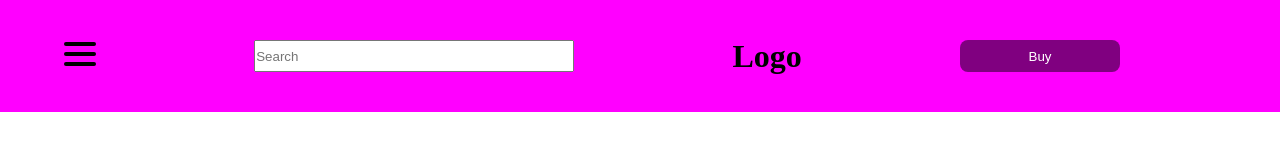
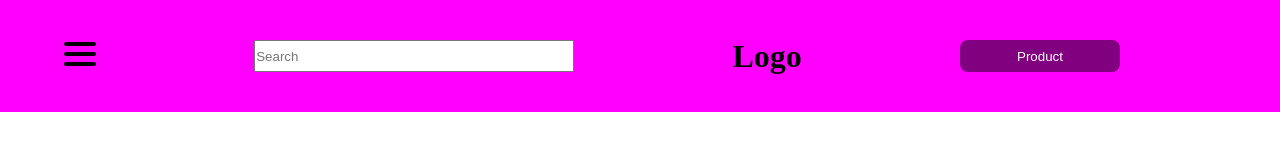
Before and after one commit to togbo/chall48ecom, a Next.js app in the folder resources/views/frontend/: page /home_page in a window 1280 px wide. Shown: the top 160 px of the page. Built offline with nearby package versions, Linux system fonts and the light colour scheme.

Commit message:
pop up shop

```diff
--- a/resources/views/frontend/package.json
+++ b/resources/views/frontend/package.json
@@ -17,6 +17,7 @@
     "bootstrap": "^5.2.3",
     "next": "13.1.6",
     "react": "18.2.0",
-    "react-dom": "18.2.0"
+    "react-dom": "18.2.0",
+    "reactjs-popup": "^2.0.5"
   }
 }
--- /dev/null
+++ b/resources/views/frontend/src/components/shopCard.js
@@ -0,0 +1,17 @@
+import React from 'react';
+import styles from "@/styles/home_page.module.css";
+
+export default function ShopCard({name}) {
+    return (
+        <div className={styles.shopcard}>
+            {/* <h2>--,--€</h2>
+            <div className={styles.shopItems}> */}
+                <p>{name}</p>
+                {/* <p>Price</p>
+                <span>+</span>
+                <span>-</span>
+                <span className={styles.image}></span>
+            </div> */}
+        </div>
+    );
+};
--- a/resources/views/frontend/src/components/testComponents.js
+++ /dev/null
@@ -1,3 +0,0 @@
-export default function testComponent() {
-    return <div>testComponent</div>;
-}
--- a/resources/views/frontend/src/layouts/layout.js
+++ b/resources/views/frontend/src/layouts/layout.js
@@ -1,12 +1,13 @@
 import React, { useState } from 'react';
 import styles from "@/styles/home_page.module.css";
 import { FontAwesomeIcon } from '@fortawesome/react-fontawesome'
+import ShopCard from '@/components/shopCard';
 
-export function Header() {
+export default function Layout({children}) {
     const [burgerActive, setBurgerActive] = useState(false);
     const [showPopup, setShowPopup] = useState(false);
 
-    const [shopItems, setShopItems] = useState(false);
+    const [isShown, setIsShown] = useState(false);
 
     const handleBurgerClick = () => {
         setBurgerActive(!burgerActive);
@@ -14,10 +15,20 @@ export function Header() {
     };
 
     const handleShopClick = () => {
-        setShopItems(!shopItems);
+        setIsShown(!isShown);
     };
 
+    const [name, setName] = useState("test");
+    // const [shopCardArray, setShopCardArray] = useState([name]);
+    const shopCardArray = ["name"];
+
+    const addShopCard = async () => {
+        setShopCardArray([...shopCardArray, name]);
+    }
+
+
     return (
+        <div>
             <header className={styles.header}>
                 <div className={`${styles.burger} ${burgerActive ? styles.active : ''}`} onClick={handleBurgerClick}>
                     <span />
@@ -38,26 +49,18 @@ export function Header() {
                 </div>
 
                 <div className={styles.shop}>
-                <button className={styles.shopbtn} onClick={handleShopClick} > Buy </button>
-                {shopItems && (
+                <button className={styles.shopbtn} onClick={handleShopClick}> Product </button>
                 <div className={styles.popupShop}>
-                        <h2>--,--€</h2>
-                        <div className={styles.shopItems}>
-                            <p>Name Item</p>
-                            <p>Price</p>
-                            <span>+</span>
-                            <span>-</span>
-                            <span className={styles.image}></span>
+                    { shopCardArray.map((item) => {
+                        {return isShown ? (
+                                <ShopCard name={item}/>
+                        ) : null;}
+                    })
+                    }
                 </div>
                 </div>
-                )}
-            </div>
             </header>
-    );
-}
-
-export function Footer() {
-    return (
+            <main>{children}</main>
             <footer className={styles.footer}>
             <div className={styles.footerContent}>
                 <p>Instance : numero instance</p>
@@ -67,5 +70,6 @@ export function Footer() {
                 <h2>Nom commercant</h2>
             </div>
         </footer>
+        </div>
     );
 }
--- a/resources/views/frontend/src/pages/_app.js
+++ b/resources/views/frontend/src/pages/_app.js
@@ -1,13 +1,13 @@
 import React from 'react';
 import '@/styles/globals.css';
-import { Footer, Header } from '@/layouts/layout';
+import Layout from '@/layouts/layout';
 
 export default function App({ Component, pageProps }) {
     return (
         <>
-            <Header />
-            <Component {...pageProps} />
-            <Footer />
+            <Layout>
+                <Component {...pageProps} />
+            </Layout>
         </>
     );
 }
--- a/resources/views/frontend/src/pages/home_page.js
+++ b/resources/views/frontend/src/pages/home_page.js
@@ -3,10 +3,9 @@ import Image from "next/image";
 import { Inter } from "@next/font/google";
 import React from 'react';
 import styles from "@/styles/home_page.module.css";
-import { Header } from '@/layouts/layout';
-import { Footer } from '@/layouts/layout';
 import { FontAwesomeIcon } from '@fortawesome/react-fontawesome'
-import { Layout } from '@/layouts/layout';
+import Layout from '@/layouts/layout';
+
 
 const inter = Inter({ subsets: ["latin"] });
 
@@ -26,10 +25,9 @@ export default function Home() {
                 <link rel="icon" href="/favicon.ico" />
                 <link rel="stylesheet" href="https://cdnjs.cloudflare.com/ajax/libs/font-awesome/6.2.1/css/all.min.css" integrity="sha512-MV7K8+y+gLIBoVD59lQIYicR65iaqukzvf/nwasF0nqhPay5w/9lJmVM2hMDcnK1OnMGCdVK+iQrJ7lzPJQd1w==" crossorigin="anonymous" referrerpolicy="no-referrer" />
             </Head>
-            <Header></Header>
-            <main className={styles.main}>
-            </main>
-            {/* <Footer></Footer> */}
+            <Layout>
+                <main className={styles.main}></main>
+            </Layout>
         </>
     );
 }
--- a/resources/views/frontend/src/styles/home_page.module.css
+++ b/resources/views/frontend/src/styles/home_page.module.css
@@ -125,3 +125,10 @@
     height: 14vh;
 
 }
+
+
+.shopcard {
+    background-color: yellowgreen;
+    width: 10rem;
+    height: 4rem;
+}
```
Also changed, not shown: 1 other file (tests, documents, lock files or other folders). Lines whose indentation alone changed are shown as unchanged.
